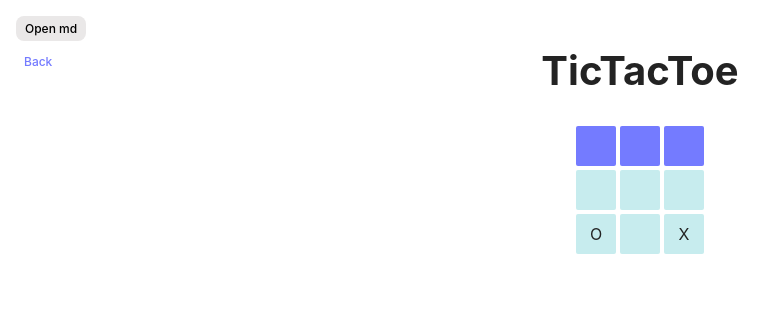
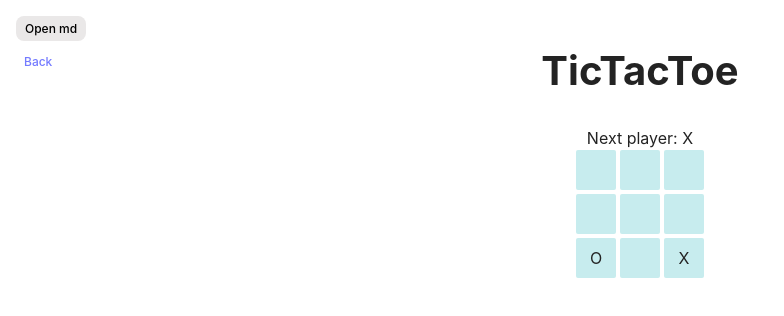
Before and after one commit to BambaThiam/NextReact-Typescript, a React (Vite) app: page /1-components-ts/exercise in a window 1280 px wide. Shown: the top 316 px of the page, without its empty margins (0-784 px from the left). Built offline with nearby package versions, Linux system fonts and the light colour scheme.

Commit message:
feat: ✨Exo_component 3-3 et Hooks 1-2 #3

```diff
--- a/src/exercices/1.tsx
+++ b/src/exercices/1.tsx
@@ -2,6 +2,7 @@
 /* eslint-disable @typescript-eslint/prefer-ts-expect-error */
 import clsx from "clsx";
 import { ComponentPropsWithoutRef } from "react";
+import { calculateNextValue, calculateStatus } from "../lib/tictactoe/helpers";
 
 // type SquareProps = any;
 type SquareProps = {
@@ -12,9 +13,13 @@ type SquareProps = {
 type SquareValue = 'X' | 'O' | null;
 type BoardProps = {
   squares: SquareValue[];
-  onClick: (i: number) => void;
+  onClick?: (i: number) => void;
   winningSquares?: number[];
 };
+
+type statusProps = {
+  status: string;
+}
 
 const Square = ({ children, isWinningSquare, ...props }: SquareProps ) => {
   return (
@@ -27,6 +32,15 @@ const Square = ({ children, isWinningSquare, ...props }: SquareProps ) => {
     </button>
   );
 };
+
+const GameInfo = ({ status }: statusProps) => {
+  return (
+    <div className="game-info">
+      <div>{status}</div>
+    </div>
+  );
+
+}
 
 const Board = ({ squares, onClick, winningSquares }: BoardProps) => {
   return <div className="game-board">{
@@ -53,10 +67,15 @@ const Game = () => {
     null,
     "X",
   ];
+  const squares = getDefaultSquares();
+  const nextValue = calculateNextValue(squares);
+  const status = calculateStatus(squares, nextValue);
 
   return (
     <div className="game">
-      <Board squares={getDefaultSquares()} onClick={i => console.log(i)} winningSquares={[0, 1, 2]} />
+      {/* <Board squares={getDefaultSquares()} onClick={i => console.log(i)} winningSquares={[0, 1, 2]} /> */}
+      <GameInfo status={status} />
+      <Board squares={squares} />
     </div>
   );
 };
--- a/src/exercices/2.tsx
+++ b/src/exercices/2.tsx
@@ -1,5 +1,7 @@
+import { useState } from "react";
 import { Board } from "../lib/tictactoe/Board";
 import {
+  SquareValue,
   calculateNextValue,
   calculateStatus,
   getDefaultSquares,
@@ -19,7 +21,8 @@ const GameInfo = ({ status }: GameInfoProps) => {
 
 const Game = () => {
   // 🦁 Utilise `useState` pour gérer l'état des cases (attention à l'utiliser correctement) et résout les erreurs TypeScript
-  const squares = getDefaultSquares();
+  const [squares, setSquares] = useState(getDefaultSquares());
+  // const squares = getDefaultSquares();
 
   const nextValue = calculateNextValue(squares);
   const status = calculateStatus(squares, nextValue);
```
